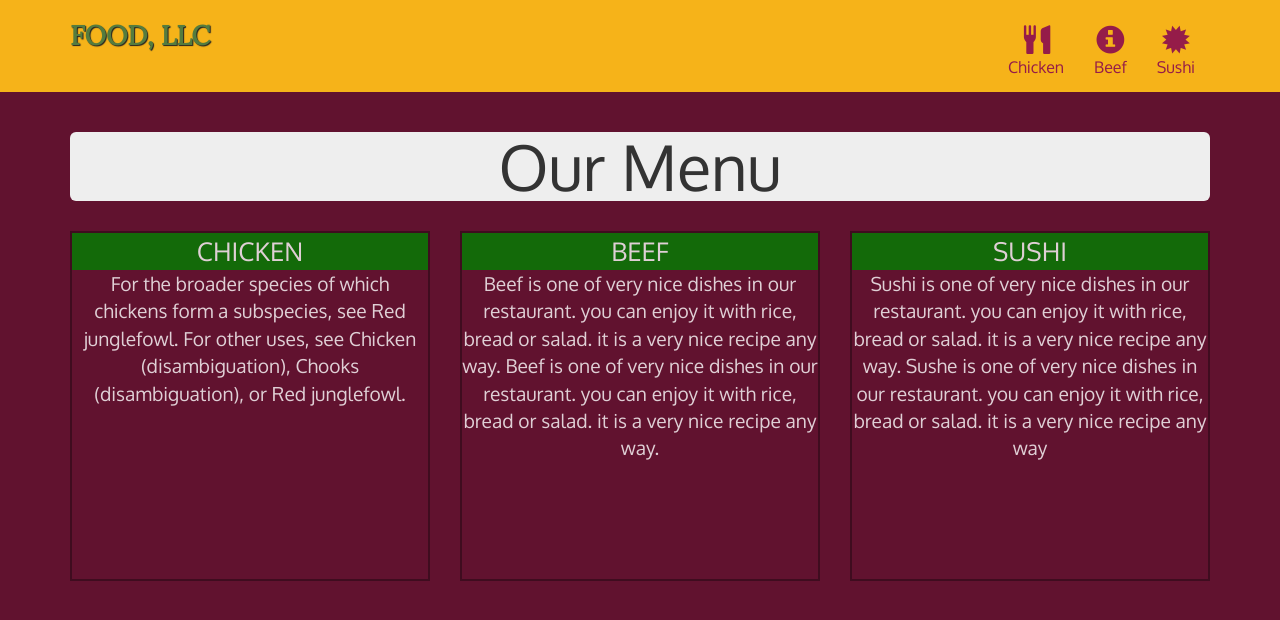
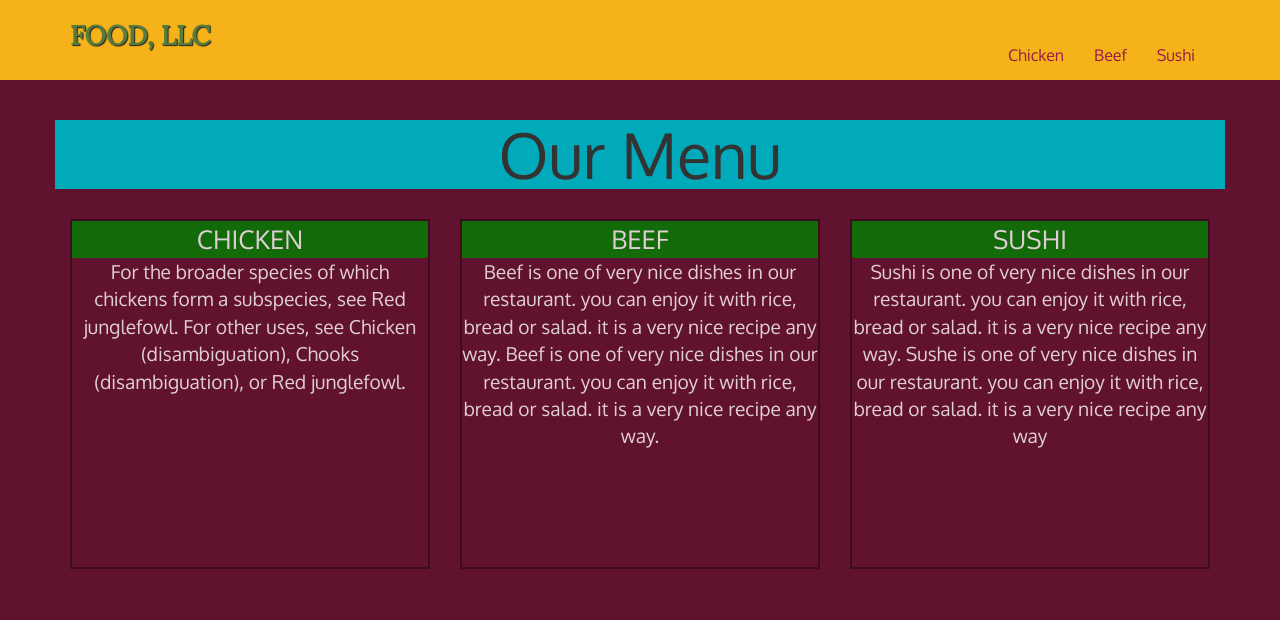
Before and after one commit to z-hn/Mod3-Sol, a plain HTML site: page index.html in a window 1280 px wide. Drawn offline with Linux system fonts and the light colour scheme.

Commit message:
Update index.html

```diff
--- a/index.html
+++ b/index.html
@@ -35,16 +35,16 @@
         <div id="collapsable-nav" class="collapse navbar-collapse">
            <ul id="nav-list" class="nav navbar-nav navbar-right">
             <li>
-              <a href="menu-categories.html">
-                <span class="glyphicon glyphicon-cutlery"></span><br class="hidden-xs"> Chicken</a>
+              <a href="#menu-tile">
+                <br class="hidden-xs"> Chicken</a>
             </li>
             <li>
-              <a href="#">
-                <span class="glyphicon glyphicon-info-sign"></span><br class="hidden-xs"> Beef</a>
+              <a href="#specials-tile">
+                <br class="hidden-xs"> Beef</a>
             </li>
             <li>
-              <a href="#">
-                <span class="glyphicon glyphicon-certificate"></span><br class="hidden-xs"> Sushi</a>
+              <a href="#sushi-tile">
+                <br class="hidden-xs"> Sushi</a>
             </li>
 
           </ul><!-- #nav-list -->
@@ -56,7 +56,7 @@
 
   <div id="main-content" class="container">
     <div class="jumbotron">
-      <h1> Our Menu </h1>
+      <h1 class="row" style ='background-color: #00aabb;'> Our Menu </h1>
     </div>
 
     <div id="home-tiles" class="row">
```
